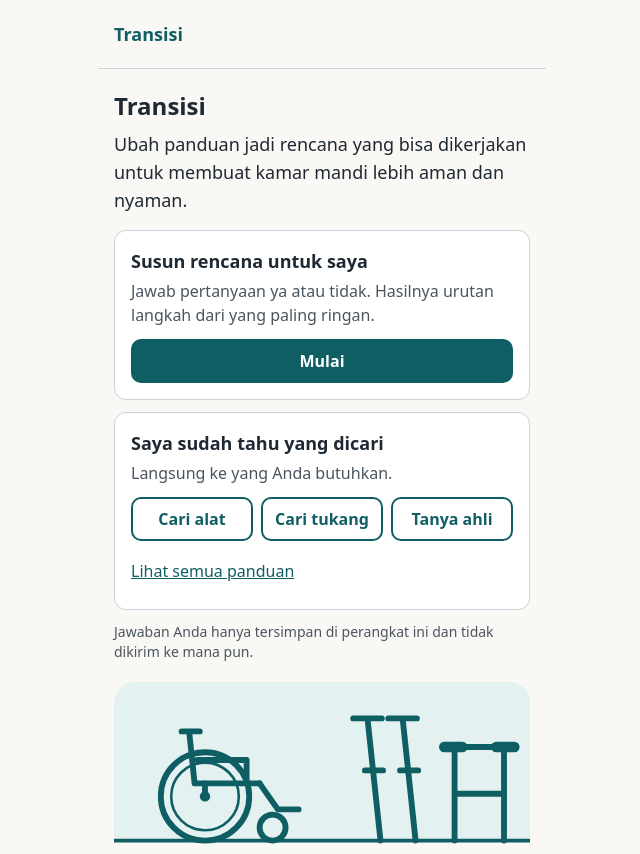
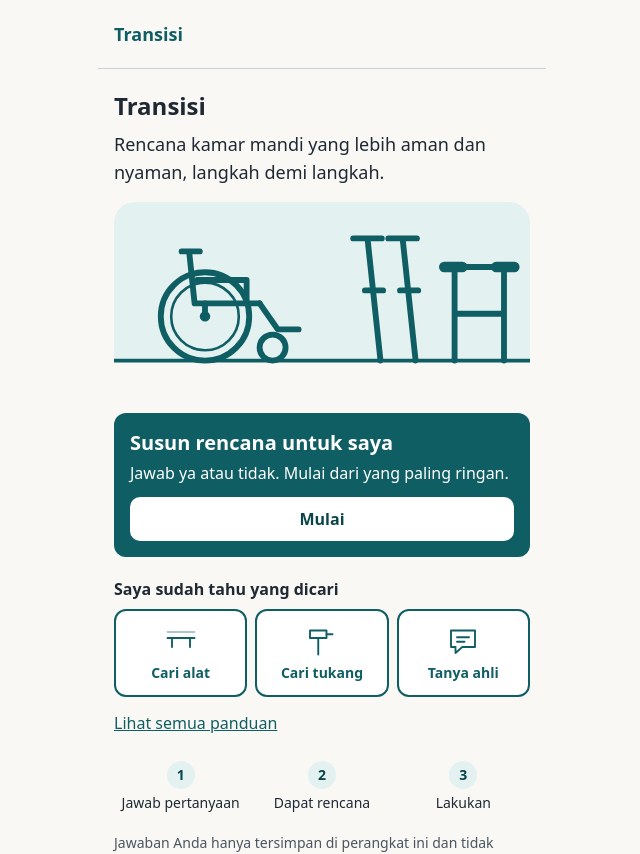
Before and after one commit to titohanafi/transisidnr, a React (Vite) app: page /#/ in a window 1280 px wide. Shown: the top 854 px of the page, without its empty margins (318-958 px from the left). Built offline with nearby package versions, Linux system fonts and the light colour scheme.

Commit message:
Beranda: visual dulu, teks dipersingkat, ubin berikon, cara kerja satu baris
Co-Authored-By: Claude Sonnet 5.5 <noreply@anthropic.com>

```diff
--- a/content/ui.json
+++ b/content/ui.json
@@ -3,7 +3,7 @@
     "nama": "Transisi"
   },
   "beranda": {
-    "manfaat": "Ubah panduan jadi rencana yang bisa dikerjakan untuk membuat kamar mandi lebih aman dan nyaman.",
+    "manfaat": "Rencana kamar mandi yang lebih aman dan nyaman, langkah demi langkah.",
     "langkah": [
       {
         "judul": "Jawab pertanyaan",
@@ -25,7 +25,7 @@
       "judul": "Apa yang ingin Anda lakukan?",
       "susun": {
         "judul": "Susun rencana untuk saya",
-        "isi": "Jawab pertanyaan ya atau tidak. Hasilnya urutan langkah dari yang paling ringan.",
+        "isi": "Jawab ya atau tidak. Mulai dari yang paling ringan.",
         "tombol": "Mulai"
       },
       "tahu": {
--- a/src/components/Ikon.tsx
+++ b/src/components/Ikon.tsx
@@ -71,6 +71,38 @@ export function Ikon({ kunci, className = "h-10 w-10" }: { kunci: KunciKelompok;
   );
 }
 
+const ikonAksi = {
+  // Batang pegangan di dinding
+  alat: (
+    <g {...garis}>
+      <path d="M6 20h36M12 20v12M36 20v12" />
+      <path d="M6 12h36" opacity=".35" />
+    </g>
+  ),
+  // Palu
+  tukang: (
+    <g {...garis}>
+      <path d="M8 10h22v10H8z" />
+      <path d="M30 15h8M19 20v22" />
+    </g>
+  ),
+  // Gelembung percakapan
+  ahli: (
+    <g {...garis}>
+      <path d="M8 10h32v22H23l-9 8v-8H8z" />
+      <path d="M16 19h16M16 25h10" />
+    </g>
+  ),
+} as const;
+
+export function IkonAksi({ kunci, className = "h-10 w-10" }: { kunci: keyof typeof ikonAksi; className?: string }) {
+  return (
+    <svg viewBox="0 0 48 48" className={`shrink-0 text-utama ${className}`} aria-hidden="true" focusable="false">
+      {ikonAksi[kunci]}
+    </svg>
+  );
+}
+
 /**
  * Ilustrasi Beranda: alat bantu gerak yang ditanyakan di onboarding (kursi roda, kruk, walker).
  * Hanya benda, tanpa gambar orang. Warna mengikuti token tailwind.
--- a/src/screens/Beranda.tsx
+++ b/src/screens/Beranda.tsx
@@ -1,8 +1,7 @@
 import type { ReactNode } from "react";
 import { Link } from "react-router-dom";
 import { Halaman } from "../components/Halaman";
-import { IlustrasiBeranda } from "../components/Ikon";
-import { TombolLink } from "../components/Tombol";
+import { IkonAksi, IlustrasiBeranda } from "../components/Ikon";
 import { konten } from "../domain/content";
 
 const { app, beranda, umum } = konten.ui;
@@ -13,66 +12,74 @@ export function Beranda() {
     <Halaman judul={app.nama}>
       <p className="mt-2 text-lg">{beranda.manfaat}</p>
 
+      <IlustrasiBeranda className="mt-4" />
+
       <h2 className="sr-only">{pilih.judul}</h2>
 
-      {/* Dua jalur dengan bobot setara: dipandu, atau langsung ke yang dicari. */}
-      <section className="mt-4 rounded-kartu border border-garis bg-white p-4" aria-labelledby="jalur-susun">
-        <h3 id="jalur-susun" className="text-lg font-semibold">
+      {/* Dua jalur: dipandu (utama), atau langsung ke yang dicari. */}
+      <section className="mt-4 rounded-kartu bg-utama p-4 text-white" aria-labelledby="jalur-susun">
+        <h3 id="jalur-susun" className="text-xl font-bold">
           {pilih.susun.judul}
         </h3>
-        <p className="mt-1 text-redup">{pilih.susun.isi}</p>
-        <TombolLink to="/mulai/1" className="mt-3 w-full">
+        <p className="mt-1">{pilih.susun.isi}</p>
+        <Link
+          to="/mulai/1"
+          className="mt-3 inline-flex min-h-sentuh w-full items-center justify-center rounded-tombol bg-white px-5 py-2 text-base font-semibold text-utama-gelap hover:bg-utama-muda"
+        >
           {pilih.susun.tombol}
-        </TombolLink>
+        </Link>
       </section>
 
-      <section className="mt-3 rounded-kartu border border-garis bg-white p-4" aria-labelledby="jalur-tahu">
-        <h3 id="jalur-tahu" className="text-lg font-semibold">
+      <section className="mt-5" aria-labelledby="jalur-tahu">
+        <h3 id="jalur-tahu" className="font-semibold">
           {pilih.tahu.judul}
         </h3>
-        <p className="mt-1 text-redup">{pilih.tahu.isi}</p>
-        <div className="mt-3 grid grid-cols-3 gap-2">
-          <TombolLink to="/jelajah/alat" gayaTombol="sekunder" className="!px-1">
+        <div className="mt-2 grid grid-cols-3 gap-2">
+          <Ubin to="/jelajah/alat" ikon="alat">
             {pilih.tahu.alat}
-          </TombolLink>
-          <TombolLink to="/jelajah/tukang" gayaTombol="sekunder" className="!px-1">
+          </Ubin>
+          <Ubin to="/jelajah/tukang" ikon="tukang">
             {pilih.tahu.tukang}
-          </TombolLink>
-          <TombolLink to="/jelajah/ahli" gayaTombol="sekunder" className="!px-1">
+          </Ubin>
+          <Ubin to="/jelajah/ahli" ikon="ahli">
             {pilih.tahu.ahli}
-          </TombolLink>
+          </Ubin>
         </div>
-        <Link to="/jelajah" className="mt-2 inline-flex min-h-sentuh items-center text-utama underline">
+        <Link to="/jelajah" className="mt-1 inline-flex min-h-sentuh items-center text-utama underline">
           {pilih.tahu.semua}
         </Link>
       </section>
 
-      <p className="mt-3 text-sm text-redup">{umum.privasi}</p>
+      <ol className="mt-4 flex gap-2" aria-label={beranda.caraKerja}>
+        {beranda.langkah.map((l, i) => (
+          <li key={l.judul} className="flex flex-1 flex-col items-center gap-1 text-center text-sm font-medium">
+            <span aria-hidden="true" className="flex h-7 w-7 items-center justify-center rounded-full bg-utama-muda font-bold text-utama-gelap">
+              {i + 1}
+            </span>
+            {l.judul}
+          </li>
+        ))}
+      </ol>
 
-      <IlustrasiBeranda className="mt-5" />
+      <p className="mt-5 text-sm text-redup">{umum.privasi}</p>
 
-      <details className="mt-5 rounded-kartu border border-garis bg-white p-3">
-        <summary className="flex min-h-sentuh cursor-pointer items-center font-semibold">{beranda.caraKerja}</summary>
-        <ol className="mt-2 space-y-3">
-          {beranda.langkah.map((l, i) => (
-            <li key={l.judul} className="flex gap-3">
-              <span aria-hidden="true" className="flex h-8 w-8 shrink-0 items-center justify-center rounded-full bg-utama font-bold text-white">
-                {i + 1}
-              </span>
-              <div>
-                <p className="font-semibold">{l.judul}</p>
-                <p className="text-redup">{l.isi}</p>
-              </div>
-            </li>
-          ))}
-        </ol>
-      </details>
-
-      <nav aria-label={umum.tautanLain} className="mt-auto flex flex-col pt-8">
+      <nav aria-label={umum.tautanLain} className="mt-auto flex flex-col pt-6">
         <TautanKecil to="/igd">{beranda.tautanIgd}</TautanKecil>
         <TautanKecil to="/hapus">{beranda.tautanHapus}</TautanKecil>
       </nav>
     </Halaman>
+  );
+}
+
+function Ubin({ to, ikon, children }: { to: string; ikon: "alat" | "tukang" | "ahli"; children: ReactNode }) {
+  return (
+    <Link
+      to={to}
+      className="flex min-h-sentuh flex-col items-center justify-center gap-1 rounded-kartu border-2 border-utama bg-white px-1 py-3 text-center text-sm font-semibold text-utama hover:bg-utama-muda"
+    >
+      <IkonAksi kunci={ikon} className="h-9 w-9" />
+      {children}
+    </Link>
   );
 }
 
```
Also changed, not shown: 1 other file (tests, documents, lock files or other folders).
